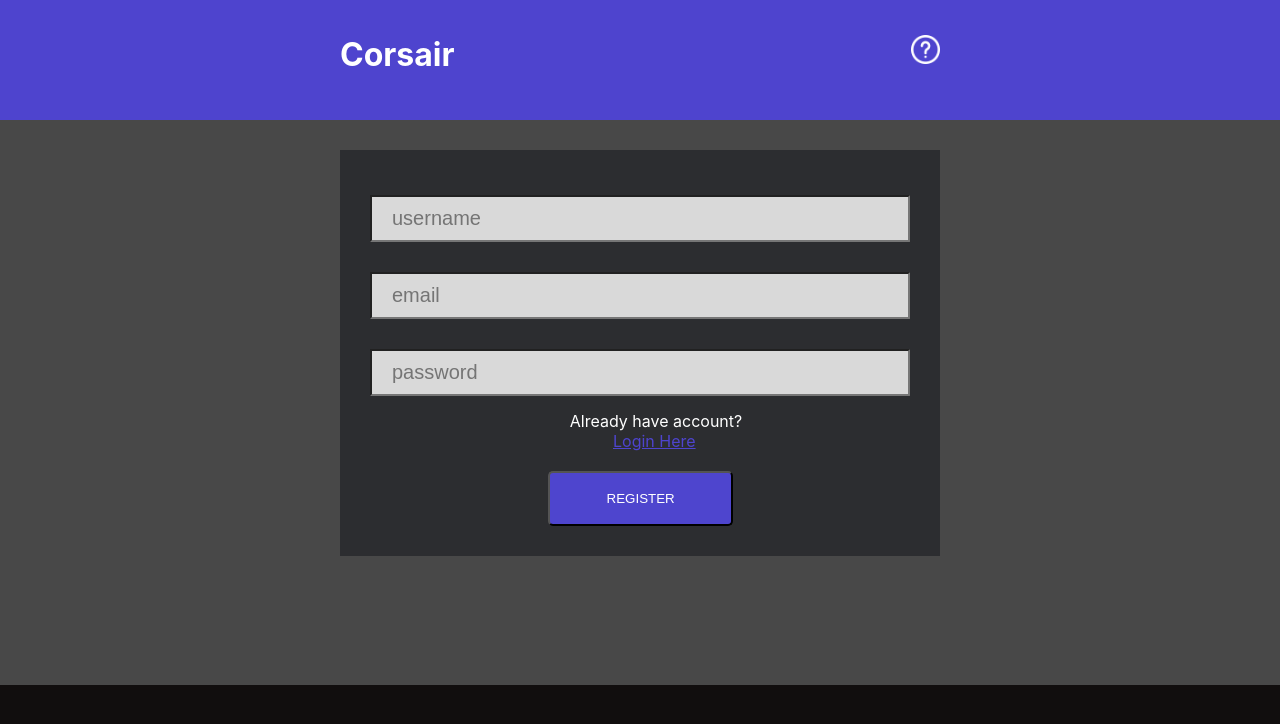
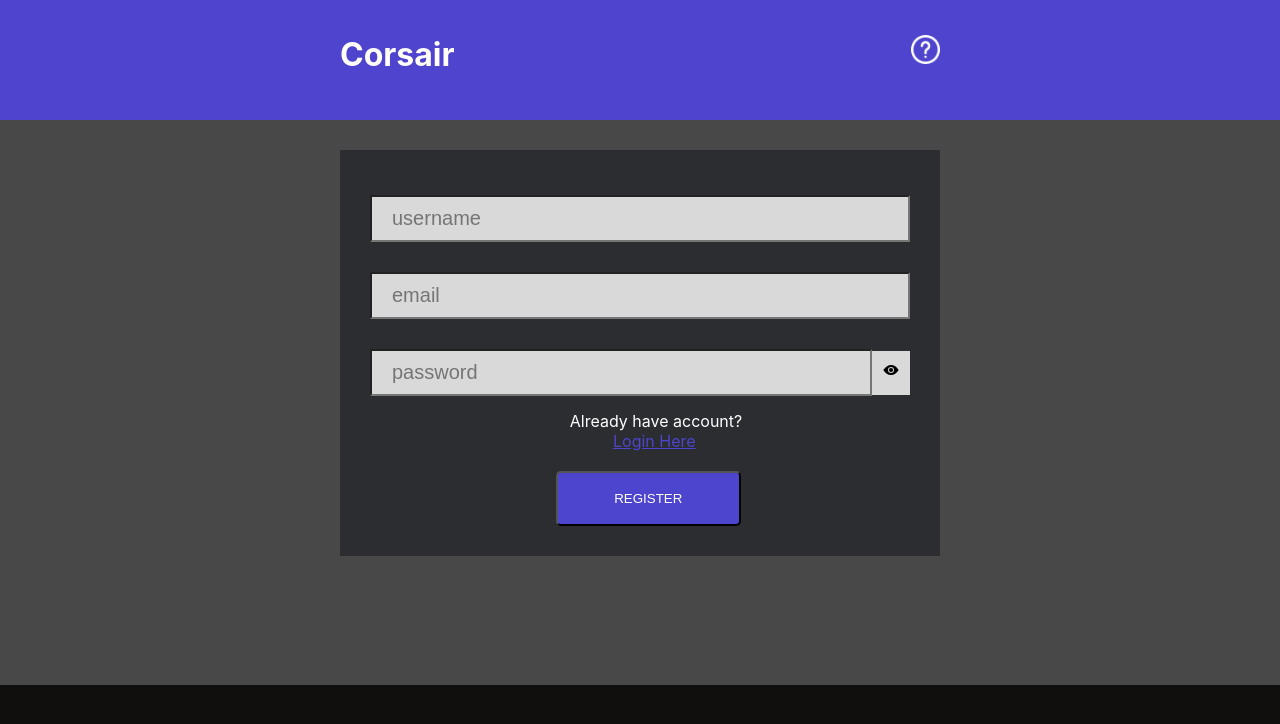
Before and after one commit to GungdeAngga/react-ta, a React (Create React App) app: page /RegisterPage in a window 1280 px wide. Both pictures are taken after a click on the button "REGISTER". Shown: the top 724 px of the page. Built offline with nearby package versions, Linux system fonts and the light colour scheme.

Commit message:
add icon in password

```diff
--- a/public/index.html
+++ b/public/index.html
@@ -24,6 +24,8 @@
       work correctly both with client-side routing and a non-root public URL.
       Learn how to configure a non-root public URL by running `npm run build`.
     -->
+    <script type="module" src="https://unpkg.com/ionicons@5.5.2/dist/ionicons/ionicons.esm.js"></script>
+    <script nomodule src="https://unpkg.com/ionicons@5.5.2/dist/ionicons/ionicons.js"></script>
     <title>Corsair wallet</title>
   </head>
   <body>
--- a/src/components/LoginWeb.js
+++ b/src/components/LoginWeb.js
@@ -14,6 +14,7 @@
     marginTop: "150px",
     padding: "30px 30px 30px 30px",
     width: "540px",
+    height: "290px",
   },
   text: {
     fontSize: "20px",
@@ -42,18 +43,43 @@
   },
   goToRegis: {
     marginLeft: "37%",
-  }
+  },
+  pass:{
+    display: "flex",
+  },
+  icon:{
+    marginTop: "17px",
+    marginBottom: "16px",
+    padding: "11px",
+    cursor: "pointer",
+    backgroundColor: "#D9D9D9",
+  },
 }
 
 export default function LoginWeb() {
   const [username, setUsername] = useState("")
   const [password, setPassword] = useState("")
+
+  const [show, setShow] = useState(false);
+
+  const handleShowPassword = () => {
+      setShow((prevValue) => !prevValue);
+    };
+
+
   return (
     <div style={style.MainContent}>
       <div style={style.Content}>
 
         <input style={style.input} placeholder="username" value={username} name="username" onChange={(e) => setUsername(e.target.value)} />
-        <input style={style.input} placeholder="password" value={password} name="password" onChange={(e) => setPassword(e.target.value)} />
+
+      <div style={style.pass}>
+        <input style={style.input} type={show? 'text': 'password'} placeholder="password" value={password} name="password" onChange={(e) => setPassword(e.target.value)} />
+        <div onClick={handleShowPassword} style={style.icon}>
+          <ion-icon name={show ? "eye-off" : "eye"}></ion-icon>
+        </div>
+      </div>
+
         <span style={style.goToRegis}>Don't have account?</span><br />
         <Link to="/RegisterPage" style={{ marginLeft: "41%", color: "#4E44CE", }}>
           Register Here
--- a/src/components/RegisterWeb.js
+++ b/src/components/RegisterWeb.js
@@ -36,27 +36,49 @@
     backgroundColor: "#4E45CE",
     width: "185px",
     height: "55px",
-    marginLeft: "33%",
+    marginLeft: "34.4%",
     color: "white",
     borderRadius: "5px",
     cursor: "pointer",
   },
   goToRegis: {
     marginLeft: "37%",
-  }
+  },
+  pass:{
+    display: "flex",
+  },
+  icon:{
+    marginTop: "17px",
+    marginBottom: "16px",
+    padding: "11px",
+    cursor: "pointer",
+    backgroundColor: "#D9D9D9",
+  },
 }
 
 export default function RegisterWeb() {
   const [username, setUsername] = useState("")
   const [email, setEmail] = useState("")
   const [password, setPassword] = useState("")
+
+  const [show, setShow] = useState(false);
+
+  const handleShowPassword = () => {
+      setShow((prevValue) => !prevValue);
+    };
+
   return (
     <div style={style.MainContent}>
       <div style={style.Content}>
 
         <input style={style.input} placeholder="username" value={username} name="username" onChange={(e) => setUsername(e.target.value)} />
         <input style={style.input} placeholder="email" value={email} name="email" onChange={(e) => setEmail(e.target.value)} />
-        <input style={style.input} placeholder="password" value={password} name="password" onChange={(e) => setPassword(e.target.value)} />
+        <div style={style.pass}>
+        <input style={style.input} type={show? 'text': 'password'} placeholder="password" value={password} name="password" onChange={(e) => setPassword(e.target.value)} />
+        <div onClick={handleShowPassword} style={style.icon}>
+          <ion-icon name={show ? "eye-off" : "eye"}></ion-icon>
+        </div>
+      </div>
         <span style={style.goToRegis}>Already have account?</span><br />
         <Link to="/LoginPage" style={{ marginLeft: "45%", color: "#4E44CE", }}>
           Login Here
```
